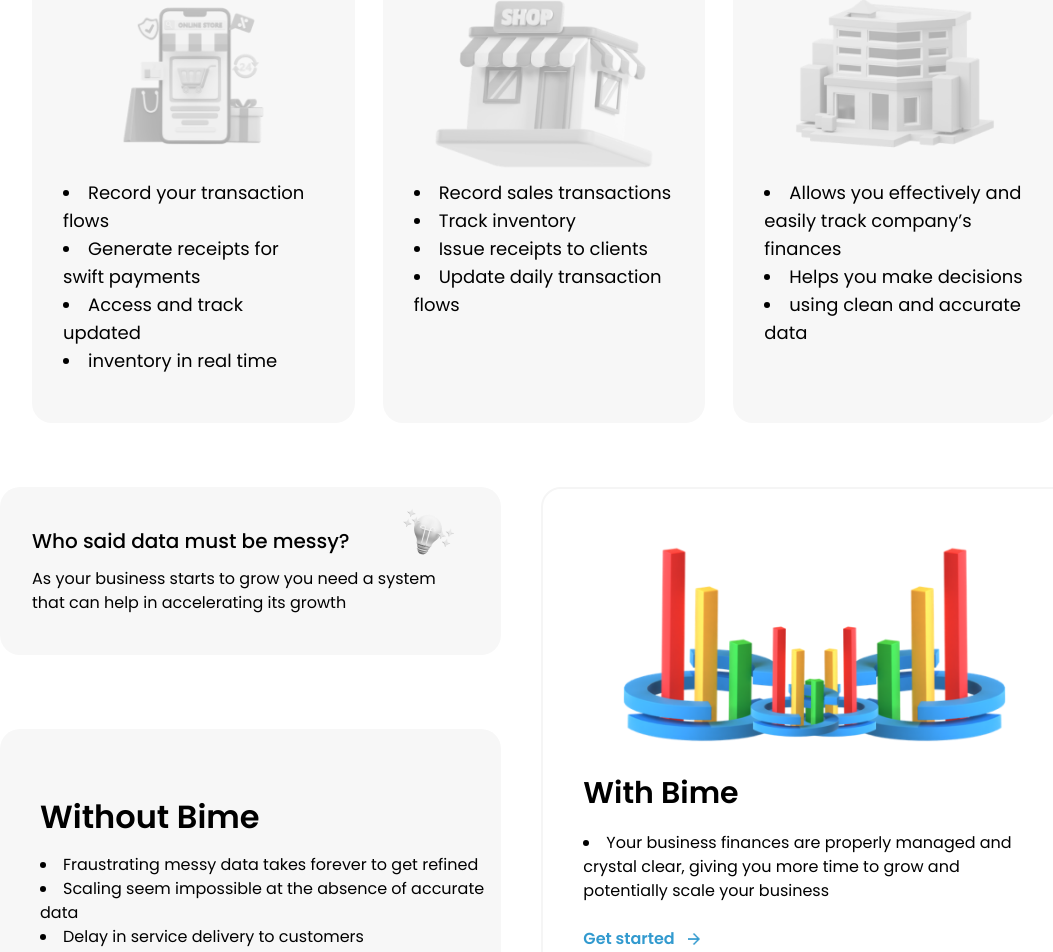
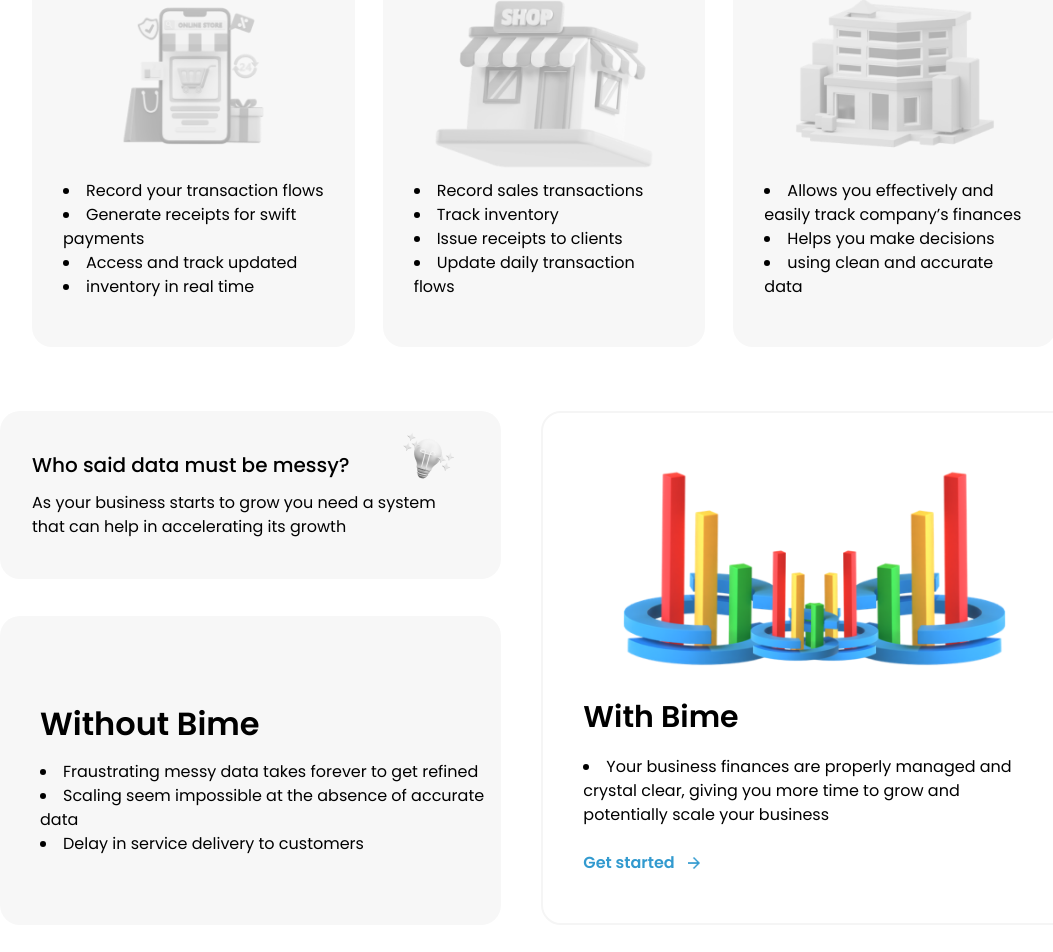
Before and after one commit to Omo-Akeye/Revamp, a Next.js app: page /home in a window 1280 px wide. Shown: the part 1266-2218 px from the top of the page, without its empty margins (96-1149 px from the left). Built offline with nearby package versions, Linux system fonts and the light colour scheme.

Commit message:
hero text resized

```diff
--- a/src/app/home/ui/Cards.tsx
+++ b/src/app/home/ui/Cards.tsx
@@ -79,7 +79,7 @@
             alt={card.heading}
             className='transition-opacity duration-300 ease-in-out max-md:w-52 mx-auto max-w-[220px]'
           />
-           <ul className='md:text-lg text-sm list-disc list-inside'>
+           <ul className='md:text-base text-sm list-disc list-inside'>
             {card.description.map((des,index)=> (
               <li key={index} className=''>
                 {des}
--- a/src/app/home/ui/Why.tsx
+++ b/src/app/home/ui/Why.tsx
@@ -11,7 +11,7 @@
             <p className='max-md:text-xs text-xl mb-3 font-medium'>Who said data must be messy?</p>
             <p className='md:text-base  text-sm max-md:mt-[6px] '>As your business starts to grow you need a system that can help in accelerating its growth</p>
             </div>
-            <div className='bg-[#F7F7F7] rounded-[20px] pt-[72px] pb-[52px] pl-10'>
+            <div className='bg-[#F7F7F7] rounded-[20px] pt-[92px] pb-[52px] pl-10 h-[60%]'>
             <h1 className='md:text-[32px] text-2xl font-semibold mb-5'>Without Bime</h1>
                 <ul className="md:text-base md:gap-y-3 gap-4 list-inside list-disc">
                     <li>Fraustrating messy data takes forever to get refined</li>
```
